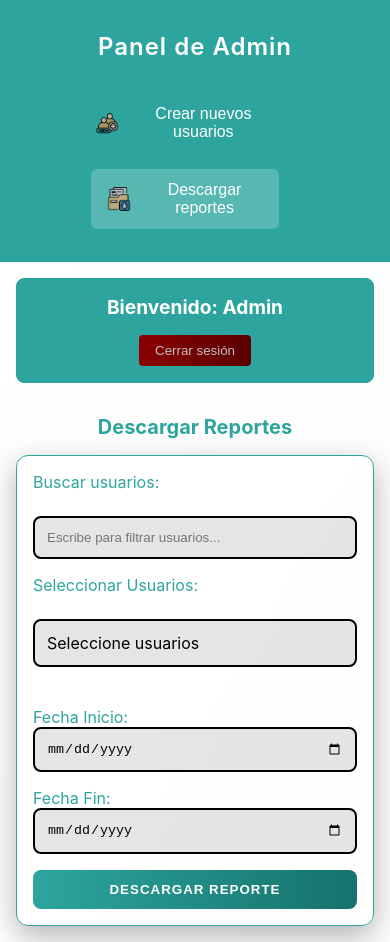
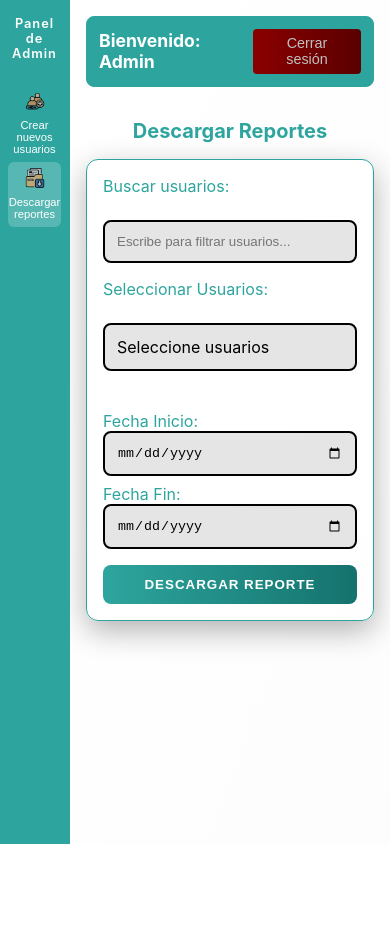
Before and after one commit to Anathema69/registro-cripto_v2, a website: page frontend/download-panel.html in a window 390 px wide. After the commit the page ends 844 px from the top, so only its background shows below. Drawn offline with Linux system fonts and the light colour scheme; no server answers; sample sign-in values are in the browser's storage.

Commit message:
Update admin menu
Se actualizo el menu lateral para el responsive de movil y tablet en todos los modulos de admin

```diff
--- a/frontend/styles/admin-panel.css
+++ b/frontend/styles/admin-panel.css
@@ -274,26 +274,37 @@ body {
     }
 
     .admin-sidebar {
-        width: 220px;
-        height: 100vh;
-        flex-direction: column;
+        width: 80px;
+        min-width: 80px;
+        border-right: 1px solid var(--color-gold-primary);
+        border-bottom: none;
         padding: 1rem 0.5rem;
     }
 
     .admin-sidebar h2 {
-        font-size: 1.2rem;
+        font-size: 0.9rem;
         margin-bottom: 1.5rem;
     }
 
     .admin-sidebar nav ul {
-        display: flex;
         flex-direction: column;
-        gap: 0.5rem;
+        align-items: center;
+        gap: 1rem;
     }
 
     .admin-sidebar button {
-        padding: 0.5rem 0.75rem;
-        font-size: 0.9rem;
+        padding: 0.5rem;
+        justify-content: center;
+        max-width: 70px;
+        text-align: center;
+        flex-direction: column;
+        gap: 0.5rem;
+        font-size: 0.8rem;
+    }
+
+    .sidebar-icon{
+        width: 20px;
+        height: 20px;
     }
 
     .admin-content {
@@ -317,81 +328,18 @@ body {
 
 /* Mobile Styles */
 @media (max-width: 600px) {
-    .admin-container {
-        flex-direction: row;
-    }
-
     .admin-sidebar {
-        width: 60px;
-        flex-direction: column;
-        align-items: center;
-        z-index: 10;
+        width: 70px;
+        min-width: 70px;
     }
 
     .admin-sidebar h2 {
-        font-size: 0;
-        margin-bottom: 1rem;
-    }
-
-
-    .admin-sidebar nav ul {
-        flex-direction: column;
-        align-items: center;
+        font-size: 0.8rem;
     }
 
     .admin-sidebar button {
-        justify-content: center;
-        text-align: center;
-        padding: 0.5rem;
-    }
-
-    .admin-sidebar button span {
-        display: none;
-    }
-
-    .sidebar-icon {
-        margin-right: 0;
-        width: 28px;
-        height: 28px;
-    }
-
-
-    .admin-sidebar button:hover::after {
-        content: attr(data-title);
-        position: absolute;
-        left: 70px;
-        background: var(--color-gold-dark);
-        color: white;
-        padding: 0.5rem;
-        border-radius: 4px;
-        font-size: 0.8rem;
-        white-space: nowrap;
-        z-index: 20;
-    }
-
-    .admin-content {
-        width: calc(100% - 60px);
-    }
-
-    .admin-header {
-        padding: 0.75rem;
-    }
-
-    .admin-header h1 {
-        font-size: 1.1rem;
-    }
-
-    .input-group {
-        margin-bottom: 1rem;
-    }
-
-    .admin-form h2 {
-        text-align: center;
-        margin-bottom: 1.5rem;
-    }
-
-    .btn-primary {
-        width: 100%;
+        font-size: 0.7rem;
+        padding: 0.4rem;
     }
 
     .toast {
--- a/frontend/styles/download-panel.css
+++ b/frontend/styles/download-panel.css
@@ -283,68 +283,6 @@ body {
     color: #000000;
 }
 
-/* MOBILE & TABLET RESPONSIVENESS */
-@media screen and (max-width: 1024px) {
-    .download-container {
-        flex-direction: column;
-    }
-
-    .sidebar {
-        width: 100%;
-        border-right: none;
-        border-bottom: 1px solid var(--color-gold-primary);
-    }
-
-    .sidebar nav ul {
-        display: flex;
-        justify-content: center;
-        gap: 1rem;
-    }
-
-    .sidebar button {
-        text-align: center;
-        max-width: 250px;
-    }
-
-    .download-content {
-        padding: 1rem;
-    }
-
-    .admin-header {
-        flex-direction: column;
-        gap: 1rem;
-        text-align: center;
-    }
-
-    .date-range {
-        flex-direction: column;
-        gap: 1rem;
-    }
-}
-
-@media screen and (max-width: 600px) {
-    .sidebar nav ul {
-        flex-direction: column;
-        align-items: center;
-    }
-
-    .sidebar button {
-        text-align: center;
-        width: 90%;
-    }
-
-    .download-form {
-        padding: 1rem;
-    }
-
-    .download-section h2 {
-        font-size: 1.25rem;
-    }
-
-    .admin-header h1 {
-        font-size: 1.2rem;
-    }
-}
 
 /* LOADING OVERLAY & TOAST */
 .loading-overlay {
@@ -385,3 +323,99 @@ body {
     box-shadow: 0 10px 20px rgba(0, 0, 0, 0.3);
     z-index: 1000;
 }
+
+/* MOBILE & TABLET RESPONSIVENESS */
+@media screen and (max-width: 1024px) {
+    .download-container {
+        flex-direction: row;
+    }
+
+    .sidebar {
+        width: 80px;
+        min-width: 80px;
+        border-right: 1px solid var(--color-gold-primary);
+        border-bottom: none;
+        padding: 1rem 0.5rem;
+    }
+
+    .sidebar h2 {
+        font-size: 0.9rem;
+        margin-bottom: 1.5rem;
+    }
+
+    .sidebar nav ul {
+        flex-direction: column;
+        align-items: center;
+        gap: 1rem;
+    }
+
+    .sidebar button {
+        padding: 0.5rem;
+        justify-content: center;
+        max-width: 70px;
+        text-align: center;
+        flex-direction: column;
+        gap: 0.5rem;
+        font-size: 0.8rem;
+    }
+
+    .sidebar-icon {
+        width: 20px;
+        height: 20px;
+    }
+
+    .admin-header {
+        padding: 0.75rem;
+    }
+
+    .admin-header h1 {
+        font-size: 1.2rem;
+    }
+
+    .download-content {
+        padding: 1rem;
+    }
+
+    .date-range {
+        flex-direction: column;
+        gap: 0.5rem;
+    }
+
+    .download-form {
+        padding: 1.25rem;
+    }
+}
+
+/* Para dispositivos más pequeños (móviles) */
+@media screen and (max-width: 600px) {
+    .sidebar {
+        width: 70px;
+        min-width: 70px;
+    }
+
+    .sidebar h2 {
+        font-size: 0.8rem;
+    }
+
+    .sidebar button {
+        font-size: 0.7rem;
+        padding: 0.4rem;
+    }
+
+    .download-form {
+        padding: 1rem;
+    }
+
+    .download-section h2 {
+        font-size: 1.25rem;
+    }
+
+    .admin-header h1 {
+        font-size: 1.1rem;
+    }
+
+    .btn-logout {
+        padding: 0.4rem 0.8rem;
+        font-size: 0.9rem;
+    }
+}
```
